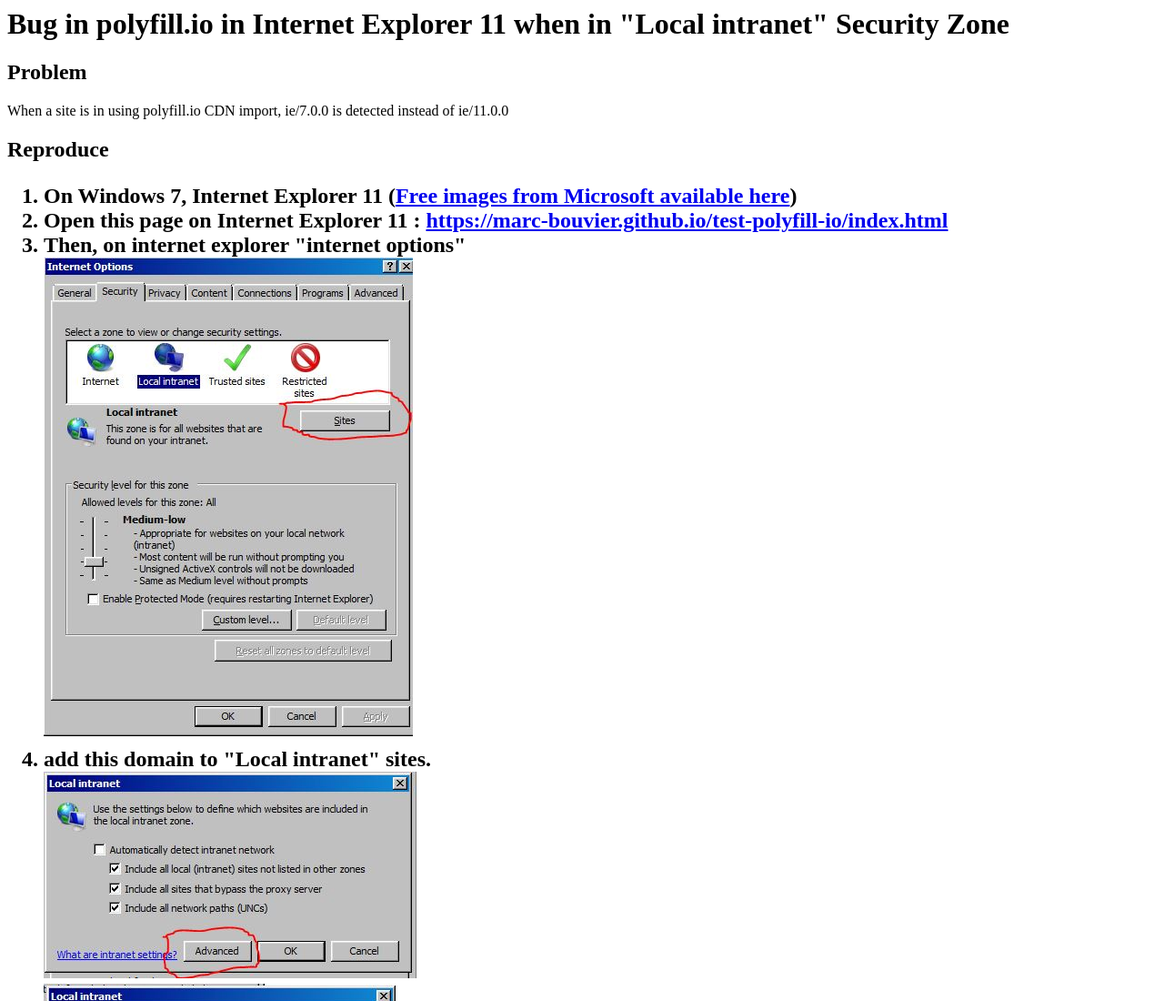
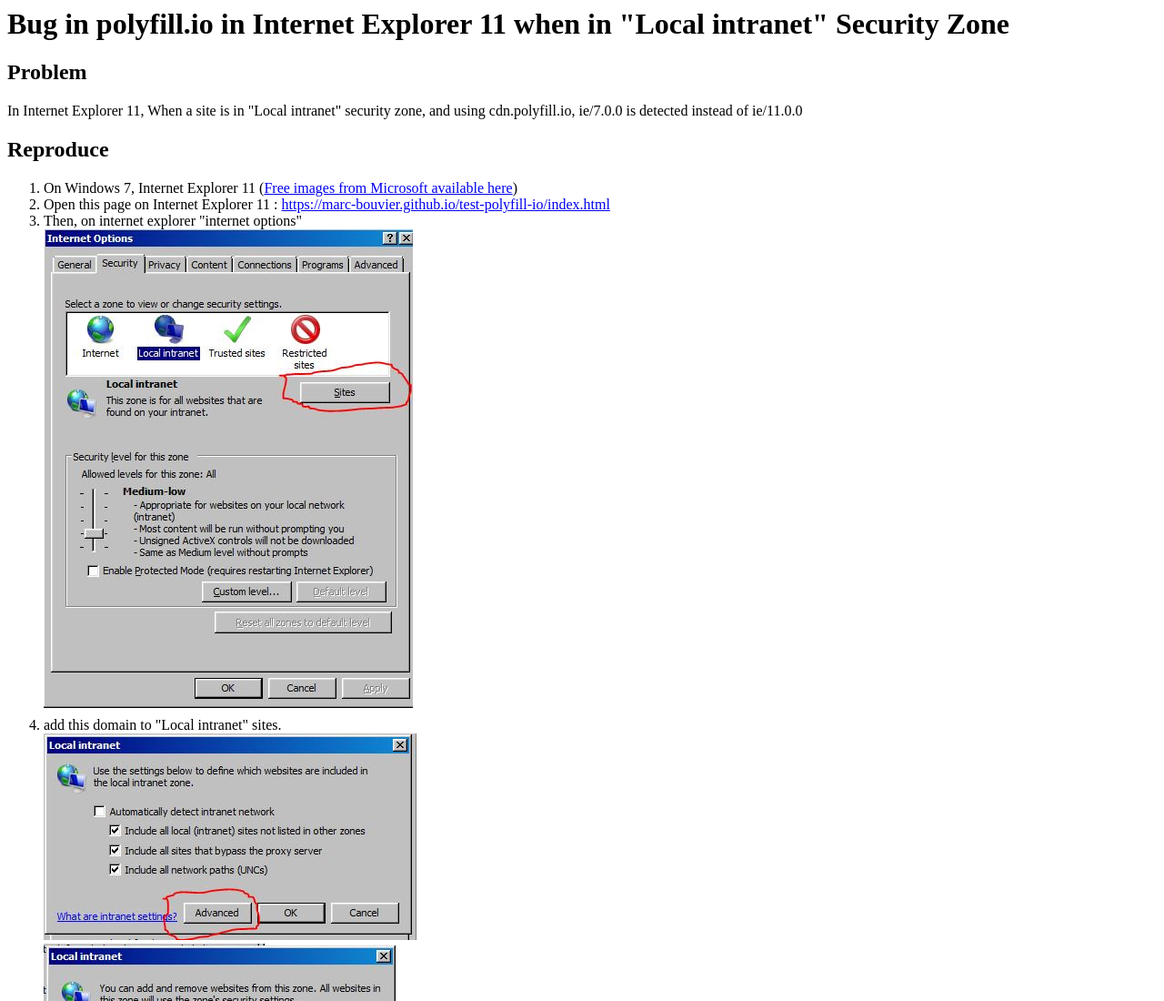
Before and after one commit to marc-bouvier/test-polyfill-io, a plain HTML site: page index.html in a window 1280 px wide. Shown: the top 1100 px of the page at 91% size. Drawn offline with Linux system fonts and the light colour scheme.

Commit message:
Update index.html

```diff
--- a/index.html
+++ b/index.html
@@ -6,8 +6,8 @@
 <body>
   <h1>Bug in polyfill.io in Internet Explorer 11 when in "Local intranet" Security Zone</h1>
   <h2>Problem</h2>
-  <p>When a site is in using polyfill.io CDN import, ie/7.0.0 is detected instead of ie/11.0.0</p>
-  <h2>Reproduce<h2>
+  <p>In Internet Explorer 11, When a site is in "Local intranet" security zone, and using cdn.polyfill.io, ie/7.0.0 is detected instead of ie/11.0.0</p>
+  <h2>Reproduce</h2>
     <ol>
       <li>On Windows 7, Internet Explorer 11 (<a href="https://developer.microsoft.com/en-us/microsoft-edge/tools/vms/">Free images from Microsoft available here</a>)</li>
       <li>Open this page on Internet Explorer 11 : <a href="https://marc-bouvier.github.io/test-polyfill-io/index.html">https://marc-bouvier.github.io/test-polyfill-io/index.html</a></li>
```
